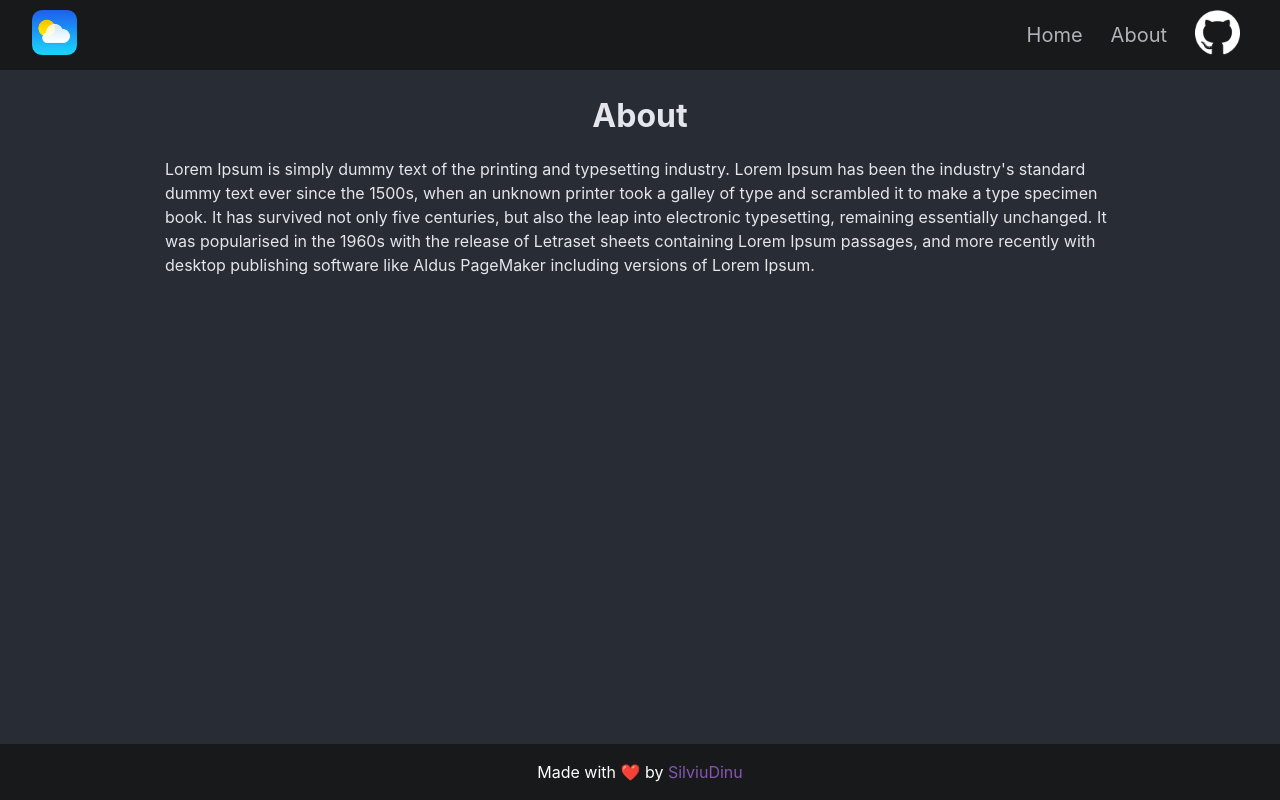
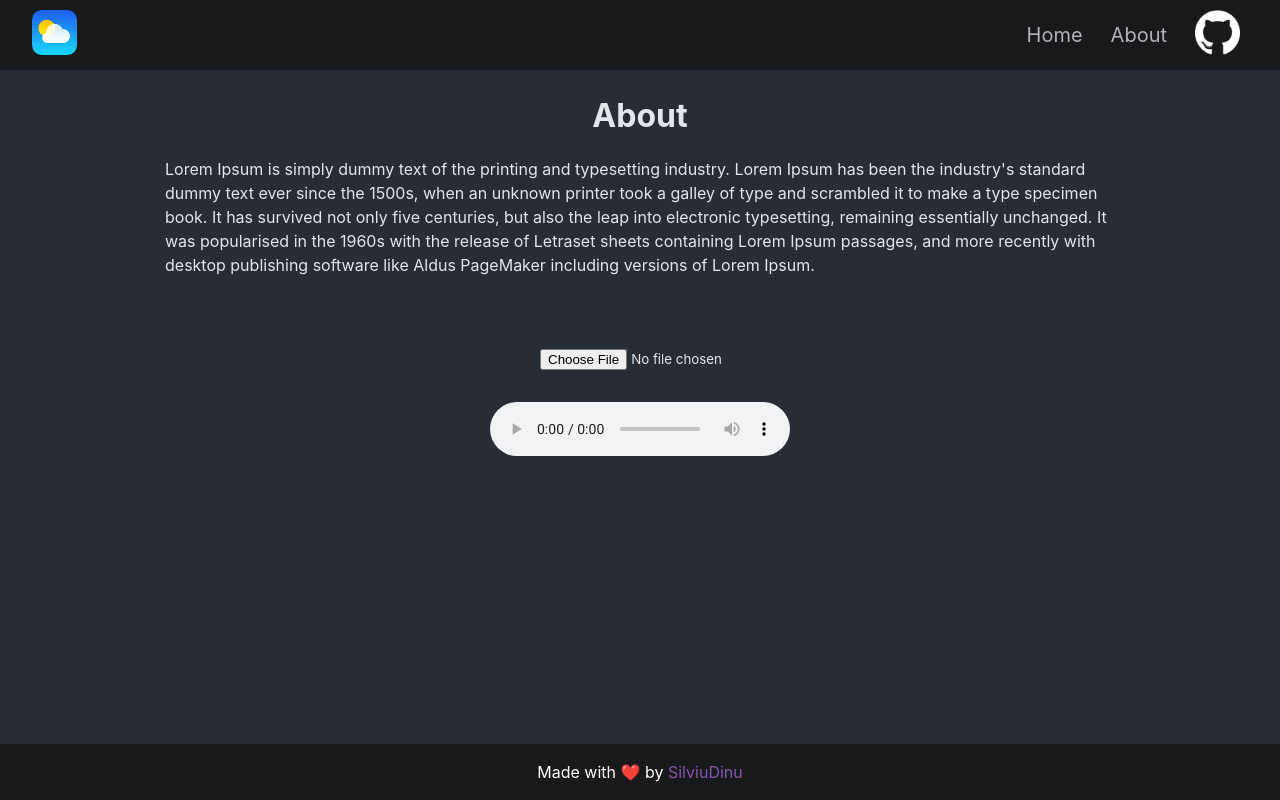
Before and after one commit to SilviuDinu/react-weather-app, a React (Create React App) app: page /about in a window 1280 px wide. Built offline with nearby package versions, Linux system fonts and the light colour scheme; no server answers.

Commit message:
add audio player to listen to audio books

```diff
--- a/src/App.scss
+++ b/src/App.scss
@@ -31,6 +31,46 @@
       line-height: 1.5;
     }
 
+
+    .audio-wrapper {
+      width: 100%;
+      height: auto;
+      margin-top: 72px;
+      display: flex;
+      flex-direction: column;
+      justify-self: center;
+      align-self: center;
+      align-content: center;
+      justify-content: center;
+      align-items: center;
+      vertical-align: middle;
+
+      .audio-file {
+        width: 200px;
+        overflow: auto;
+        height: auto;
+        display: flex;
+        justify-content: center;
+        align-items: center;
+
+        input {
+          text-align: center;
+          width: 100%;
+          height: auto;
+        }
+      }
+
+        .audio {
+          width: 100%;
+          height: auto;
+          display: flex;
+          margin-top: 32px;
+          align-content: center;
+          justify-content: center;
+          align-items: center;
+        }
+    }
+
     .home-page {
       .home-page-content {
         display: flex;
--- a/src/components/SearchForm/SearchForm.scss
+++ b/src/components/SearchForm/SearchForm.scss
@@ -1,3 +1,5 @@
+
+form {
   input {
     height: 40px;
     padding-left: 24px;
@@ -10,3 +12,4 @@ input {
     color: #ecf3ff;
     outline: none;
   }
+}
--- a/src/pages/About.tsx
+++ b/src/pages/About.tsx
@@ -1,10 +1,30 @@
 import { ABOUT_MESSAGES } from '@enums/about.enum';
+import { useState } from 'react';
 
 export default function About(props: any) {
+  const [source, setSource] = useState('');
+
+  const loadAudio = (e: any, source?: any[]) => {
+    const files = e ? e.target.files : source;
+    console.log(files[0])
+    var file = URL.createObjectURL(files[0]);
+    setSource(file);
+  }
+
   return (
     <div className="about-page">
       <h1 className="about-page-title">{ABOUT_MESSAGES.TITLE}</h1>
       <div className="about-page-content">{ABOUT_MESSAGES.BODY}</div>
+
+      <div className="audio-wrapper">
+        <div className="audio-file">
+          <input id="audio_file" type="file" onChange={(e) => loadAudio(e)} accept="audio/*" />
+        </div>
+        <div className="audio">
+          <audio src={source} controls></audio>
+        </div>
+      </div>
+
     </div>
   );
 }
```
Lines whose indentation alone changed are shown as unchanged.
